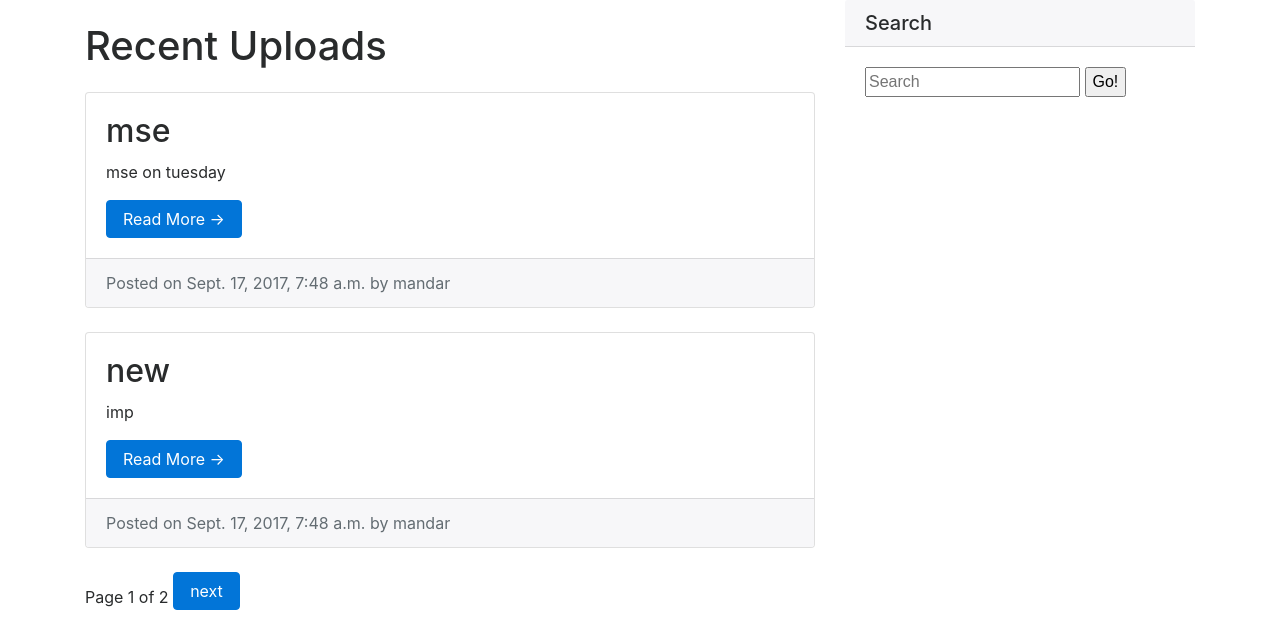
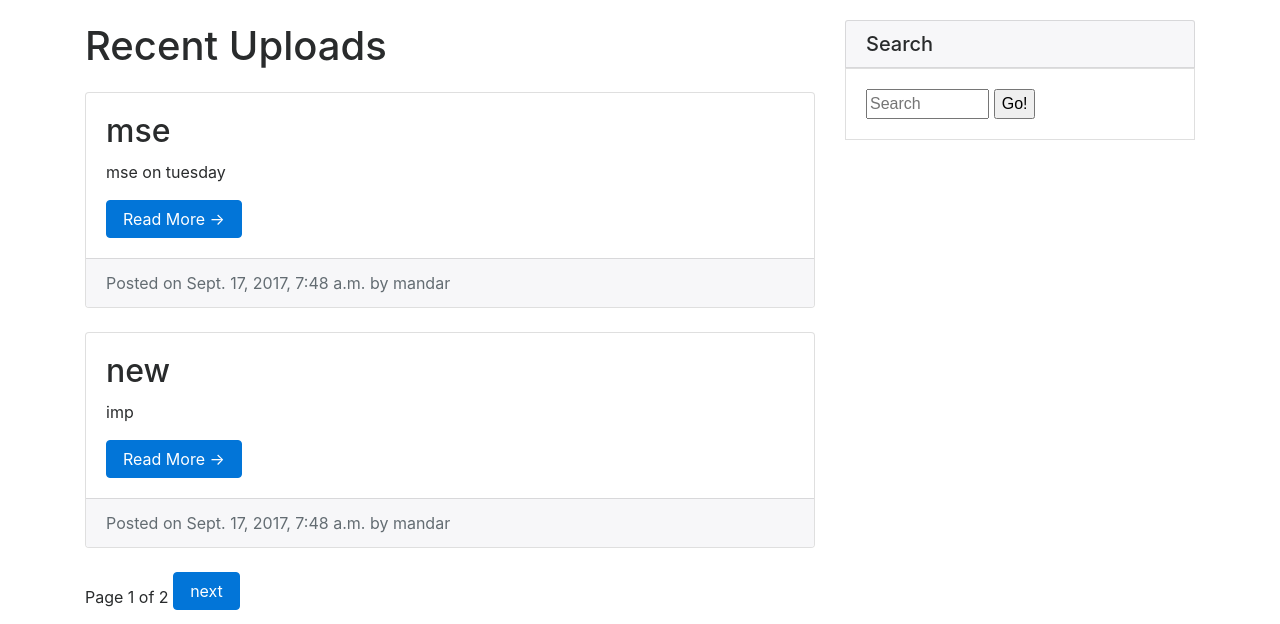
Before and after one commit to mandar-01/ChairHeaters, a Django app: page /uploads/list/ in a window 1280 px wide. Shown: the part 56-680 px from the top of the page. Run offline with Django 3.2, Linux system fonts and the light colour scheme; a user stored in the database is signed in; data comes from the database, SQL or seed files in the repository; parts of the project's set-up code (start-up, migrations or seed data) failed here and were passed over; some libraries are stand-ins or nearby versions.

Commit message:
update post and ui changes

```diff
--- a/uploads/templates/cantdel.html
+++ b/uploads/templates/cantdel.html
@@ -2,6 +2,6 @@
 
 {% block content %}
 
-<h1 style="color: red;padding: 20px;text-align: center;vertical-align: middle;">You can't delete this post!</h1>
+<h1 style="color: red;padding: 20px;text-align: center;vertical-align: middle;">You can't {{title}} this post!</h1>
 
 {% endblock %}
--- a/uploads/templates/form.html
+++ b/uploads/templates/form.html
@@ -45,7 +45,7 @@
   </div>
   <div class="form-group">
     <div class="col-sm-offset-2 col-sm-6">
-      <button type="submit" class="btn btn-primary">Create post</button>
+      <button type="submit" class="btn btn-primary">Done</button>
     </div>
   </div>
 </div>
--- a/uploads/templates/post_detail.html
+++ b/uploads/templates/post_detail.html
@@ -31,7 +31,7 @@
 	</br></br></br>
 	<div id="divdel">
 	<a href="/uploads/{{instance.id}}/delete/" class="btn btn-primary" style="background-color: #c9302c;border-color: #c9302c;margin-top: 10px;">Delete</a>
-	<a href="#" class="btn btn-primary" style="background-color: 'blue';border-color: 'blue';margin-top: 10px;">Update</a>
+	<a href="/uploads/{{instance.id}}/edit/" class="btn btn-primary" style="background-color: 'blue';border-color: 'blue';margin-top: 10px;">Update</a>
 	</div>
 <!-- <div class="fb-comments" data-href="{{request.build_absolute_uri" data-numposts="5"></div> -->
 </div>
--- a/uploads/templates/post_list.html
+++ b/uploads/templates/post_list.html
@@ -7,6 +7,12 @@
 }
 html, body {
     height: 100%;
+}
+#searchdiv {
+    border-top: 1px solid rgba(0,0,0,.125);
+    border-left: 1px solid rgba(0,0,0,.125);
+    border-bottom: 1px solid rgba(0,0,0,.125);
+    border-right: 1px solid rgba(0,0,0,.125);
 }
 
 </style>
@@ -59,11 +65,11 @@ html, body {
                 </div>
 
             </div>
-            <div class="col-md-4">
-                <h5 class="card-header" id="lol">Search</h5>
-                <div class="card-block">
+            <div class="col-md-4" style="margin-top: 20px;">
+                <h5 class="card-header" id="searchdiv">Search</h5>
+                <div class="card-block" id="searchdiv">
                     <form method="GET" action="">
-                        <input type="text" name="q" placeholder="Search" value="{{request.GET.q}}">
+                        <input type="text" name="q" placeholder="Search" value="{{request.GET.q}}" style="width: 40%">
                         <input type="submit" value="Go!">
                     </form>
                 </div>
--- a/uploads/urls.py
+++ b/uploads/urls.py
@@ -21,6 +21,7 @@ urlpatterns = [
     url(r'^$', views.upload_view),
     url(r'^list/$', views.post_list,name='list'),
     url(r'^(?P<id>\d+)/$', views.post_detail,name="detail"),
+    url(r'^(?P<id>\d+)/edit/$', views.update_post,name="update"),
     url(r'^(?P<id>\d+)/delete/$', views.delete_post),
     url(r'^create/$',views.create_post),
     url(r'^myposts/$',views.my_posts),
--- a/uploads/views.py
+++ b/uploads/views.py
@@ -7,7 +7,7 @@ from django.db.models import Q
 from django.contrib.auth.decorators import login_required
 import os
 from django.conf import settings
-from django.http import HttpResponse
+from django.http import HttpResponse,HttpResponseRedirect
 
 
 
@@ -57,7 +57,7 @@ def create_post(request):
 		instance = form.save(commit=False)
 		instance.user = request.user
 		instance.save()
-		#return HttpResponseRedirect(instance.get_absolute_url())
+		return HttpResponseRedirect(instance.get_absolute_url())
 	context = {
 	  "form" : form
 	}
@@ -69,16 +69,23 @@ def delete_post(request,id=None):
 		instance.delete()
 		return redirect('/uploads/list/')
 	else:
-		return render(request,"cantdel.html",{})
+		return render(request,"cantdel.html",{"title" : "delete"})
 
-def update_post(request):
-	form = PostForm(request.POST or None)
-	if form.is_valid():
-		instance = form.save(commit=False)
-		instance.save()
-		#return HttpResponseRedirect(instance.get_absolute_url())
+def update_post(request,id=None):
+	instance = get_object_or_404(upload,id=id)
+	if instance.user == request.user:
+		form = PostForm(request.POST or None,instance=instance)
+		if form.is_valid():
+			instance = form.save(commit=False)
+			instance.save()
+			return HttpResponseRedirect(instance.get_absolute_url())
+	else:
+		return render(request,"cantdel.html",{"title" : "update"})
+
 	context = {
-	  "form" : form
+	  "title" : instance.title,
+	  "form" : form,
+	  "instance" : instance,
 	}
 	return render(request,'form.html',context)
 def my_posts(request):
@@ -107,13 +114,3 @@ def my_posts(request):
 	    queryset = paginator.page(paginator.num_pages)
 	context = {"object_list" : queryset}
 	return render(request,'post_list.html',context)
-
-
-def download(request, path):
-    file_path = os.path.join(settings.MEDIA_ROOT, path)
-    if os.path.exists(file_path):
-        with open(file_path, 'rb') as fh:
-            response = HttpResponse(fh.read(), content_type="application/vnd.ms-excel")
-            response['Content-Disposition'] = 'inline; filename=' + os.path.basename(file_path)
-            return response
-    raise Http404
```
Also changed, not shown: 2 other files.
